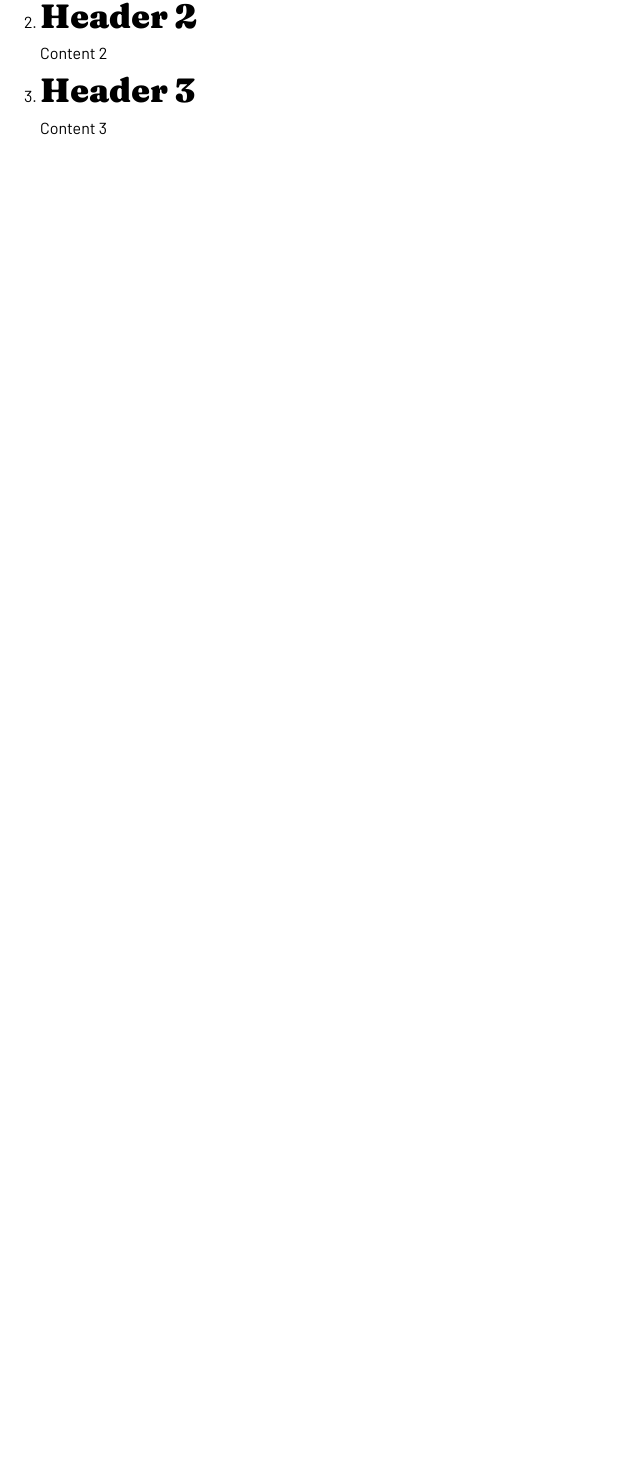
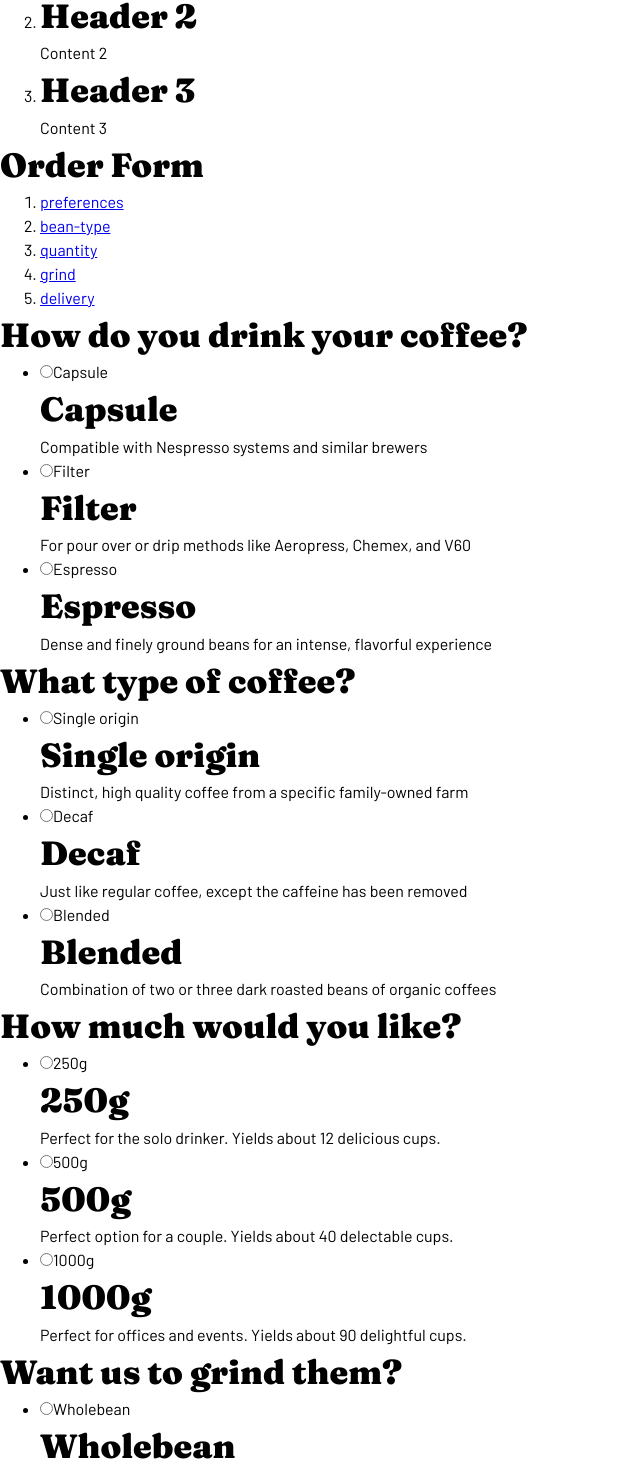
Before and after one commit to Silkiercomet/Coffee-roast-page, a React (Vite) app: page /create-plan in a window 1280 px wide. Shown: the part 158-1628 px from the top of the page, without its empty margins (0-640 px from the left). Before the commit the page ends 800 px from the top, so only its background shows below. Built offline with nearby package versions, Linux system fonts and the light colour scheme.

Commit message:
Add OrderForm component and integrate it into ContactUsTemplate; create FormOptions component for dynamic form handling

```diff
--- /dev/null
+++ b/src/components/moleculs/FormOptions.tsx
@@ -0,0 +1,36 @@
+import React, { useState } from 'react';
+import { UseFormRegister } from 'react-hook-form';
+import {Option} from "../../ultils/content"
+
+interface FormOptionsProps {
+  register: UseFormRegister<any>;
+  name: string;
+  options: Option[];
+  optionTitle: string;
+}
+
+const FormOptions: React.FC<FormOptionsProps> = ({ register, name, options, optionTitle }) => {
+  const [isOpen, setIsOpen] = useState(false);
+
+  return (
+    <div id={name}>
+      <h3>{optionTitle}</h3>
+      <ul>
+        {options.map((option) => (
+          <li key={option.value}>
+
+              <input type="radio" {...register(name)} value={option.value} name={name} id={option.value}/>
+              {option.value}
+
+            <label htmlFor={option.value}>
+              <h4>{option.value}</h4>
+              <p>{option.content}</p>
+            </label>
+          </li>
+        ))}
+      </ul>
+    </div>
+  );
+};
+
+export default FormOptions;
--- /dev/null
+++ b/src/components/organism/OrderForm.tsx
@@ -0,0 +1,40 @@
+import { useForm } from 'react-hook-form';
+import { formData, FormDataSection } from '../../ultils/content';
+import FormOptions from '../moleculs/FormOptions';
+
+const OrderForm = () => {
+  const { register, handleSubmit } = useForm();
+
+  const onSubmit = (data: any) => {
+    console.log(data);
+  };
+
+  return (
+    <section>
+      <h3>Order Form</h3>
+      <aside>
+        <ol>
+          {formData.map((item) => (
+            <li key={item.legend}>
+              <a href={`#${item.legend}`}>{item.legend}</a>
+            </li>
+          ))}
+        </ol>
+      </aside>
+      <form onSubmit={handleSubmit(onSubmit)}>
+        {formData.map((item) => (
+          <FormOptions
+            key={item.legend}
+            register={register}
+            name={item.legend}
+            options={item.options}
+            optionTitle={item.title}
+          />
+        ))}
+        <input type="submit" />
+      </form>
+    </section>
+  );
+};
+
+export default OrderForm;
--- a/src/components/templates/ContactUsTemplate.tsx
+++ b/src/components/templates/ContactUsTemplate.tsx
@@ -1,5 +1,6 @@
 import HowItWorksSection from "../organism/HowItWorks"
 import MainBanner from "../organism/MainBanner"
+import OrderForm from "../organism/OrderForm";
 
 const ContactUsTemplate = () => {
     const howItWorks = [
@@ -16,7 +17,7 @@ const ContactUsTemplate = () => {
             </div>
         </MainBanner>
         <HowItWorksSection array={howItWorks} header=""/>
-
+        <OrderForm />
     </main>
   )
 }
--- /dev/null
+++ b/src/ultils/content.tsx
@@ -0,0 +1,60 @@
+export interface Option {
+    content: string;
+    value: string;
+  }
+
+
+export interface FormDataSection {
+    legend: string;
+    title: string;
+    options: Option[];
+}
+
+export const formData = [
+    {
+      legend: 'preferences',
+      title: "How do you drink your coffee?",
+      options: [
+        { value: 'Capsule', content: 'Compatible with Nespresso systems and similar brewers' },
+        { value: 'Filter', content: 'For pour over or drip methods like Aeropress, Chemex, and V60' },
+        { value: 'Espresso', content: 'Dense and finely ground beans for an intense, flavorful experience' },
+      ],
+    },
+    {
+      legend: 'bean-type',
+      title: "What type of coffee?",
+      options: [
+        { value: 'Single origin', content: 'Distinct, high quality coffee from a specific family-owned farm' },
+        { value: 'Decaf', content: 'Just like regular coffee, except the caffeine has been removed' },
+        { value: 'Blended', content: 'Combination of two or three dark roasted beans of organic coffees' },
+      ],
+    },
+    {
+      legend: 'quantity',
+      title: "How much would you like?",
+      options: [
+        { value: '250g', content: 'Perfect for the solo drinker. Yields about 12 delicious cups.' },
+        { value: '500g', content: 'Perfect option for a couple. Yields about 40 delectable cups.' },
+        { value: '1000g', content: 'Perfect for offices and events. Yields about 90 delightful cups.' },
+      ],
+    },
+    {
+      legend: 'grind',
+      title: "Want us to grind them?",
+      options: [
+        { value: 'Wholebean', content: 'Best choice if you cherish the full sensory experience' },
+        { value: 'Filter', content: 'For drip or pour-over coffee methods such as V60 or Aeropress' },
+        { value: 'Cafetiére', content: 'Coarse ground beans specially suited for french press coffee' },
+      ],
+    },
+    {
+      legend: 'delivery',
+      title: "How often should we deliver?",
+      options: [
+        { value: 'Every week', content: 'Select quantity to view price. Includes free first-class shipping.' },
+        { value: 'Every 2 weeks', content: 'Select quantity to view price. Includes free first-class shipping.' },
+        { value: 'Every month', content: 'Select quantity to view price. Includes free first-class shipping.' },
+      ],
+    },
+
+];
```
